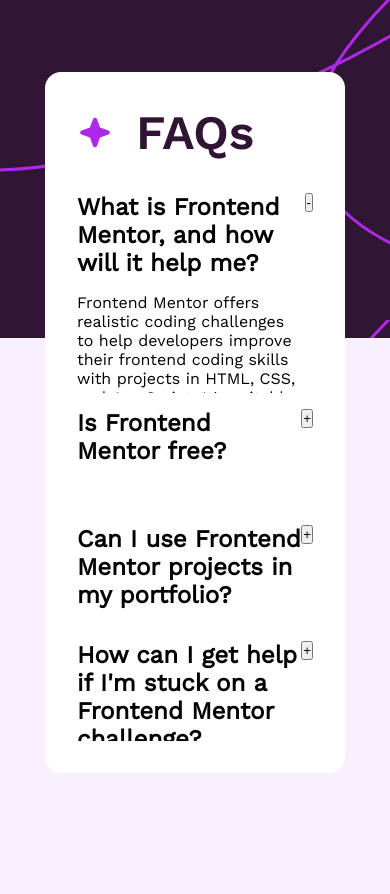
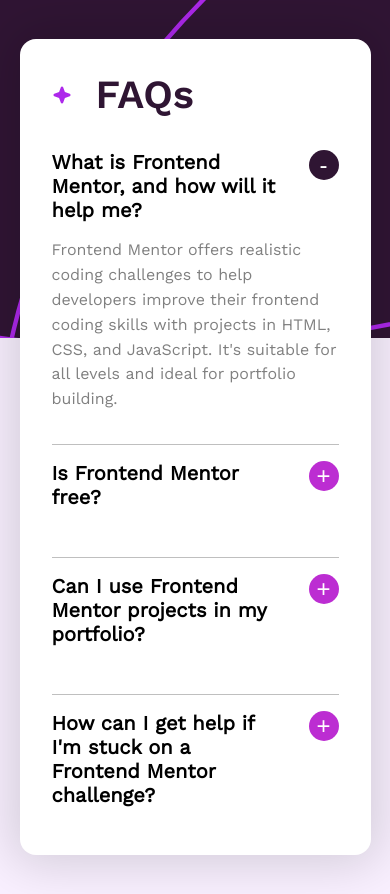
Before and after one commit to enzo-mir/faq-accordion, a plain HTML site: page index.html in a window 390 px wide. Before the commit the page ends 844 px from the top, so only its background shows below. Drawn offline with Linux system fonts and the light colour scheme.

Commit message:
style : app responsive, hover effect, accessibilty

```diff
--- a/main.js
+++ b/main.js
@@ -2,9 +2,13 @@ const btns = document.querySelectorAll("button");
 const h2s = document.querySelectorAll("h2");
 
 function openAccordion(e) {
-  const openedArticle = document.querySelector("article.open");
-  openedArticle.classList.remove("open");
-  e.target.parentNode.classList.add("open");
+  const article = e.target.parentNode;
+  if (article.classList.contains("open")) {
+    article.querySelector("button").innerText = "+";
+  } else {
+    article.querySelector("button").innerText = "-";
+  }
+  article.classList.toggle("open");
 }
 
 btns.forEach((btn) => {
@@ -12,4 +16,5 @@ btns.forEach((btn) => {
 });
 h2s.forEach((h2) => {
   h2.addEventListener("click", openAccordion);
+  h2.addEventListener("keydown", (e) => (e.key === "Enter" ? openAccordion(e) : null));
 });
--- a/style.css
+++ b/style.css
@@ -32,14 +32,28 @@ body {
   background-repeat: no-repeat;
   background-size: contain;
   font-family: specimen_400;
+  min-height: 100svh;
+  height: max-content;
+  padding-block: 50px;
+
+  @media screen and (max-width: 900px) {
+    padding-block: 10%;
+  }
 }
 
 #headerImg {
   position: absolute;
   top: 0;
   background-image: url(./assets/images/background-pattern-desktop.svg);
+  background-repeat: no-repeat;
+  background-size: cover;
+  background-position: center;
   width: 100%;
   height: clamp(250px, 40vh, 400px);
+
+  @media screen and (max-width: 900px) {
+    background-image: url(./assets/images/background-pattern-mobile.svg);
+  }
 }
 
 section {
@@ -54,17 +68,40 @@ section {
   border-radius: 1em;
   height: max-content;
   z-index: 50;
+  box-shadow: 0 0 50px 10px rgba(0, 0, 0, 0.15);
+
+  @media screen and (max-width: 900px) {
+    width: 90%;
+  }
 }
 
 h1 {
-  font-size: 3em;
+  font-size: clamp(2.5em, 2.5vw, 3em);
   font-family: specimen_700;
   color: hsl(292, 42%, 14%);
 }
-button,
+button {
+  display: grid;
+  place-items: center;
+  height: 30px;
+  aspect-ratio: 1 / 1;
+  border-radius: 50%;
+  font-size: 1.5em;
+  border: 0px;
+  background: hsl(292, 65%, 50%);
+  color: white;
+  &:hover {
+    cursor: pointer;
+  }
+}
+
 h2 {
+  font-size: 1.25em;
   height: fit-content;
-  width: fit-content;
+  &:hover {
+    cursor: pointer;
+    color: hsl(292, 65%, 50%);
+  }
 }
 section > header {
   display: flex;
@@ -73,7 +110,7 @@ section > header {
   gap: 1.5em;
 
   & > span {
-    width: 35px;
+    width: clamp(20px, 5vw, 35px);
     aspect-ratio: 1 / 1;
     background-image: url(./assets/images/icon-star.svg);
     background-size: contain;
@@ -92,13 +129,32 @@ section > main {
 article {
   position: relative;
   display: grid;
-  grid-template-columns: auto auto;
-  grid-template-rows: 100px 100%;
-  transition: all 0.5s ease-out;
-  overflow: hidden;
-  flex-basis: 100px;
+  gap: 1em 2em;
+  grid-template-columns: 1fr auto;
+  transition: grid-template-rows 0.25s ease-out;
+  grid-template-rows: auto 0fr;
+
+  & > div {
+    overflow: hidden;
+    grid-area: 2 / 1 / 3 / 3;
+
+    & > p {
+      line-height: 2.5ch;
+      color: grey;
+    }
+  }
 
   &.open {
-    flex-basis: 200px;
+    grid-template-rows: auto 1fr;
+    & > button {
+      background-color: hsl(292, 42%, 14%);
+    }
+  }
+
+  @media screen and (max-width: 900px) {
+    &:not(:last-child) {
+      border-bottom: 1px solid rgba(128, 128, 128, 0.5);
+      padding-block-end: 2em;
+    }
   }
 }
```
